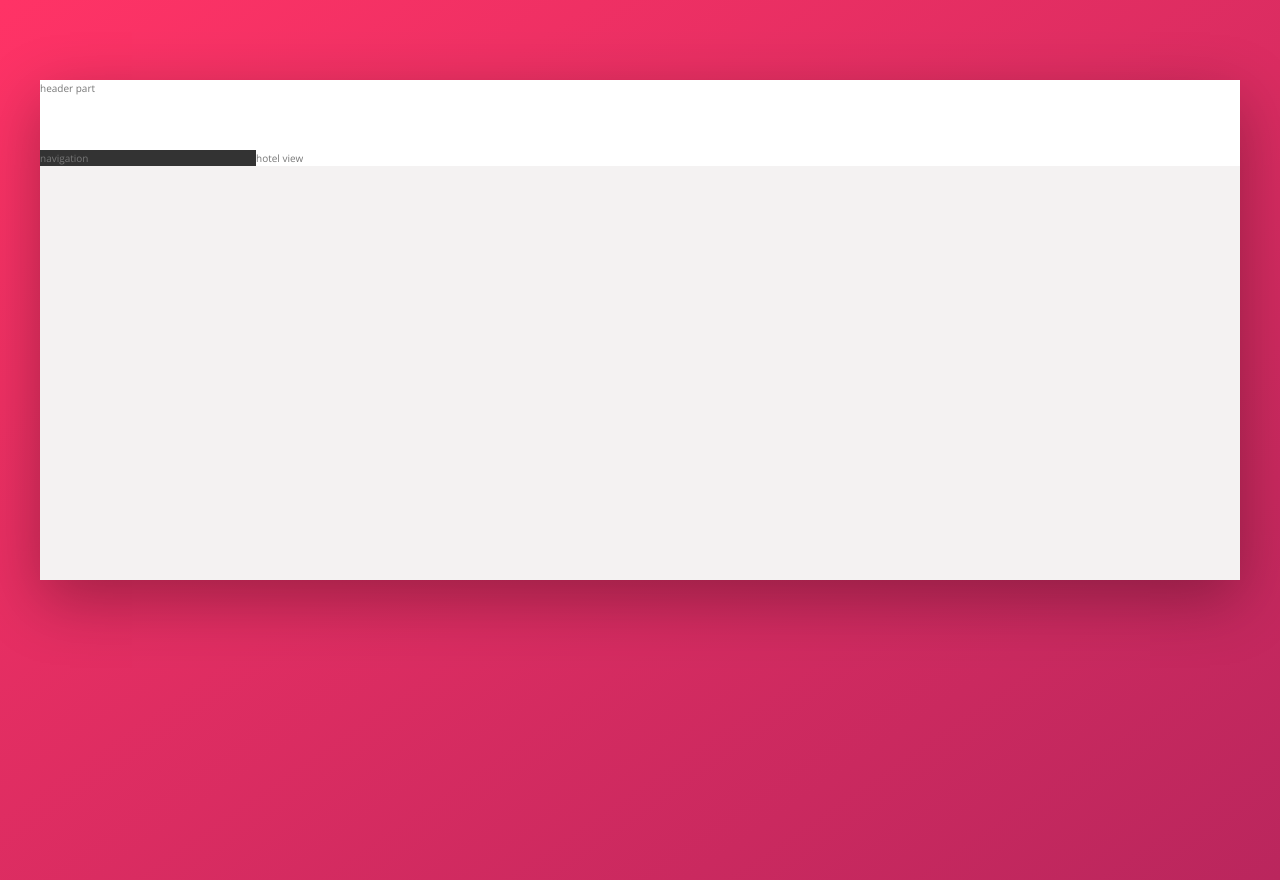
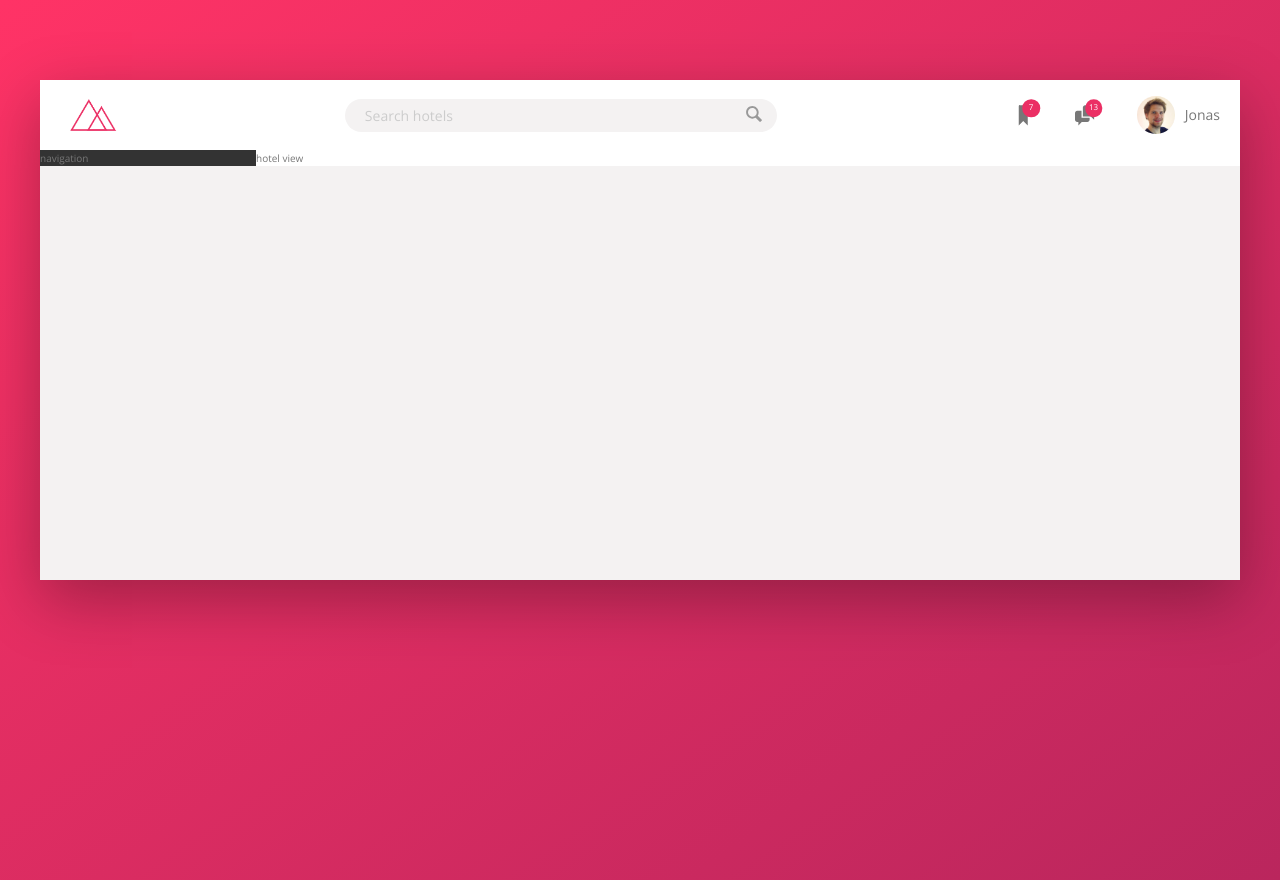
Before and after one commit to mpk-coding/Trillo---flexbox, a website: page index.html in a window 1280 px wide. Drawn offline with nearby package versions, Linux system fonts and the light colour scheme.

Commit message:
Header
built the header --

@ /base/_base > .header
@ /layout/_header

```diff
--- a/index.html
+++ b/index.html
@@ -12,7 +12,34 @@
     <body>
         <div class="layout">
             <header class="header">
-                header part
+                <img src="img/logo.png" alt="trillo logo" class="logo">
+                <form action="#" class="search">
+                    <input type="text" class="search__input" placeholder="Search hotels">
+                    <button class="search__button">
+                        <svg class="search__icon">
+                            <use href="fonts/entypo/sprite.svg#icon-magnifying-glass"></use>
+                        </svg>
+                    </button>
+                </form>
+
+                <nav class="user-nav">
+                    <div class="user-nav__icon-box">
+                        <svg class="user-nav__icon">
+                            <use href="fonts/entypo/sprite.svg#icon-bookmark"></use>
+                        </svg>
+                        <span class="user-nav__notification">7</span>
+                    </div>
+                    <div class="user-nav__icon-box">
+                        <svg class="user-nav__icon">
+                            <use href="fonts/entypo/sprite.svg#icon-chat"></use>
+                        </svg>
+                        <span class="user-nav__notification">13</span>
+                    </div>
+                    <div class="user-nav__user">
+                        <img src="img/user.jpg" alt="User photo" class="user-nav__user-photo">
+                        <span class="user-nav__user-name">Jonas</span>
+                    </div>
+                </nav>
             </header>
             <div class="content">
                 <nav class="sidebar">
--- a/sass/abstracts/_variables.scss
+++ b/sass/abstracts/_variables.scss
@@ -14,6 +14,7 @@
 $color-grey-dark-3: #999;
 
 $shadow-dark: 0 2rem 6rem rgba(0,0,0,.3);
+//------------------------------------------------------------
 
 // CSS
 :root {
@@ -32,3 +33,4 @@
 
   --shadow-dark: 0 2rem 6rem rgba(0,0,0,.3);
 }
+//------------------------------------------------------------
--- a/sass/base/_base.scss
+++ b/sass/base/_base.scss
@@ -5,11 +5,13 @@
   padding: 0;
   box-sizing: inherit;
 }
+//------------------------------------------------------------
 
 html {
   box-sizing: border-box;
   font-size: 62.5%; //1rem = 10px, 10px / 16px = 62.5%
 }
+//------------------------------------------------------------
 
 body {
   font-family: 'Open Sans', sans-serif;
@@ -22,3 +24,4 @@
 
   min-height: 100vh;
 }
+//------------------------------------------------------------
--- /dev/null
+++ b/sass/layout/_header.scss
@@ -0,0 +1,132 @@
+.logo {
+  height: 3.25rem;
+  margin-left: 3rem;
+}
+//------------------------------------------------------------
+
+.search {
+  flex: 0 0 40%;
+  display: flex;
+  align-items: center;
+  justify-content: center;
+//////////////////////////////////////////////////////////////
+
+  &__input {
+    font-family: inherit;
+    font-size: inherit;
+    color: inherit;
+    background-color: var(--color-grey-light-2);
+    border: none;
+    border-radius: 10rem;
+    padding: .7rem 2rem;
+    width: 90%;
+    transition: all .2s ease-out;
+    margin-right: -3.25rem;
+
+    &:focus {
+      outline: none;
+      width: 100%;
+      background-color: var(--color-grey-light-3);
+    }
+
+    @mixin placeholder {
+      color: var(--color-grey-light-4);
+      font-weight: 100;
+      font-size: inherit;
+    }
+    &::placeholder {
+      @include placeholder;
+    }
+    &::-ms-input-placeholder {
+      @include placeholder;
+    }
+  }
+
+
+  &__input:focus + &__button {
+    background-color: var(--color-grey-light-3);
+  }
+//////////////////////////////////////////////////////////////
+
+  &__button {
+    border: none;
+    background-color: var(--color-grey-light-2);
+    transition: all .2s ease-out;
+
+    &:focus {
+      outline: none;
+      background-color: var(--color-grey-light-3);
+    }
+
+    &:active {
+      transform: translateY(.2rem);
+      background-color: var(--color-grey-light-3);
+    }
+  }
+//////////////////////////////////////////////////////////////
+
+  &__icon {
+    height: 2rem;
+    width: 2rem;
+    fill: var(--color-grey-dark-3);
+  }
+}
+//------------------------------------------------------------
+
+.user-nav {
+  //background-color: aqua;
+  display: flex;
+  align-items: stretch;
+  align-self: stretch;
+
+  & > * {
+    padding: 0 2rem;
+    cursor: pointer;
+    display: flex;
+    align-items: center;
+    transition: all .2s ease-out;
+  }
+
+  & > *:hover {
+    background-color: var(--color-grey-light-2);
+  }
+
+  &__icon-box {
+    position: relative;
+  }
+
+  &__icon {
+    height: 2.25rem;
+    width: 2.25rem;
+    fill: var(--color-grey-dark-2);
+  }
+
+  &__notification {
+    font-size: .8rem;
+    height: 1.75rem;
+    width: 1.75rem;
+    border-radius: 50%;
+    background-color: var(--color-primary);
+    color: #fff;
+    display: flex;
+    justify-content: center;
+    align-items: center;
+    position: absolute;
+    right: 10%;
+    top: 40%;
+    transform: translate(-50%, -50%);
+  }
+
+  &__user {
+
+    &-photo {
+      height: 3.75rem;
+      border-radius: 50%;
+    }
+
+    &-name {
+      margin-left: 1rem;
+    }
+  }
+}
+//------------------------------------------------------------
--- a/sass/layout/_layout.scss
+++ b/sass/layout/_layout.scss
@@ -6,24 +6,33 @@
 
   min-height: 50rem;
 }
+//------------------------------------------------------------
 
 .header {
   height: 7rem;
   background-color: #fff;
   border-bottom: var(--color-grey-light-2);
+  display: flex;
+  justify-content: space-between;
+  align-items: center;
+  font-size: 1.4rem;
 }
+//------------------------------------------------------------
 
 .content {
   display: flex;
   flex-flow: row;
 }
+//------------------------------------------------------------
 
 .sidebar {
   background-color: var(--color-grey-dark-1);
   flex: 0 0 18%;
 }
+//------------------------------------------------------------
 
 .hotel-view {
   background-color: #fff;
   flex: 1;
 }
+//------------------------------------------------------------
--- a/sass/main.scss
+++ b/sass/main.scss
@@ -9,6 +9,7 @@
 
 @import 'components/component';
 
+@import 'layout/header';
 @import 'layout/layout';
 
 @import 'pages/home';
```
Also changed, not shown: css/style.css, fonts/entypo/SVG/aircraft-take-off.svg (added), fonts/entypo/SVG/bookmark.svg (added), fonts/entypo/SVG/chat.svg (added), fonts/entypo/SVG/chevron-right.svg (added), fonts/entypo/SVG/home.svg (added), fonts/entypo/SVG/key.svg (added), fonts/entypo/SVG/location-pin.svg (added), fonts/entypo/SVG/magnifying-glass.svg (added), fonts/entypo/SVG/map.svg (added), fonts/entypo/SVG/star.svg (added), fonts/entypo/sprite.svg (added).
